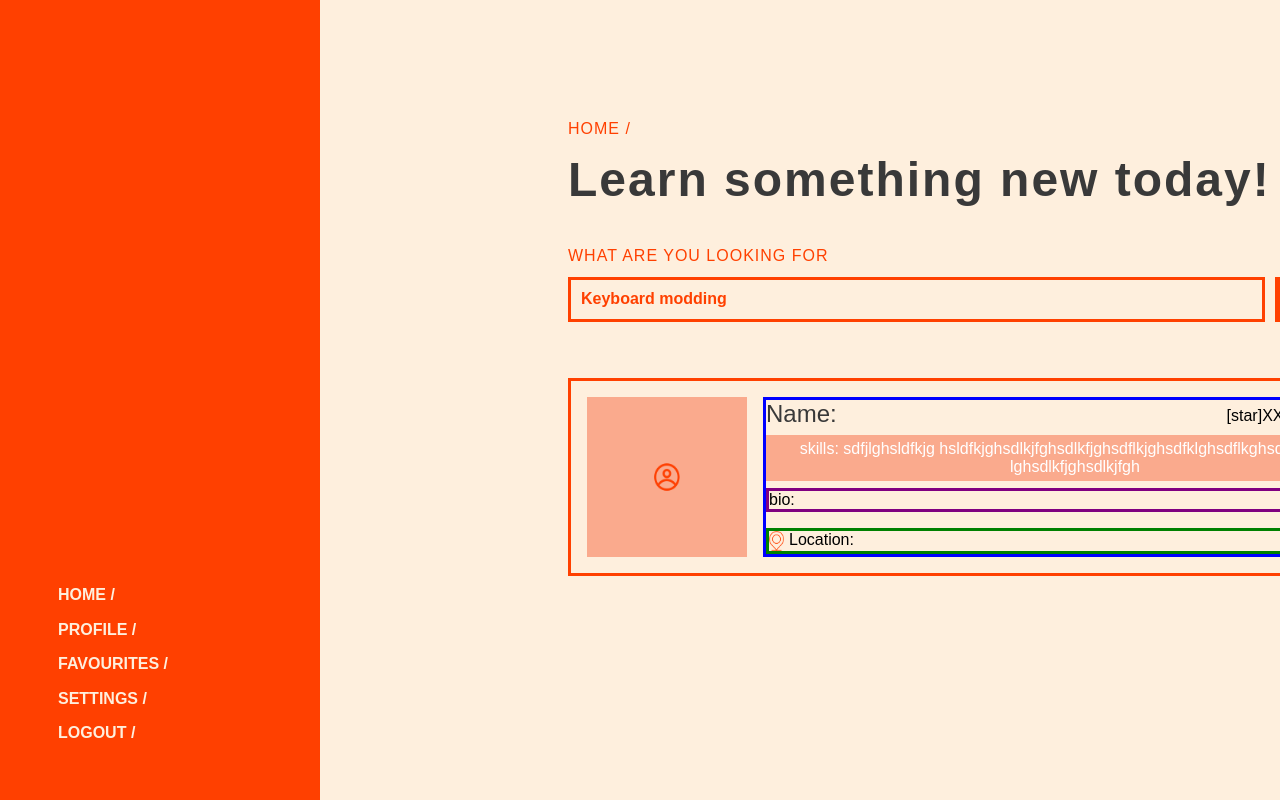
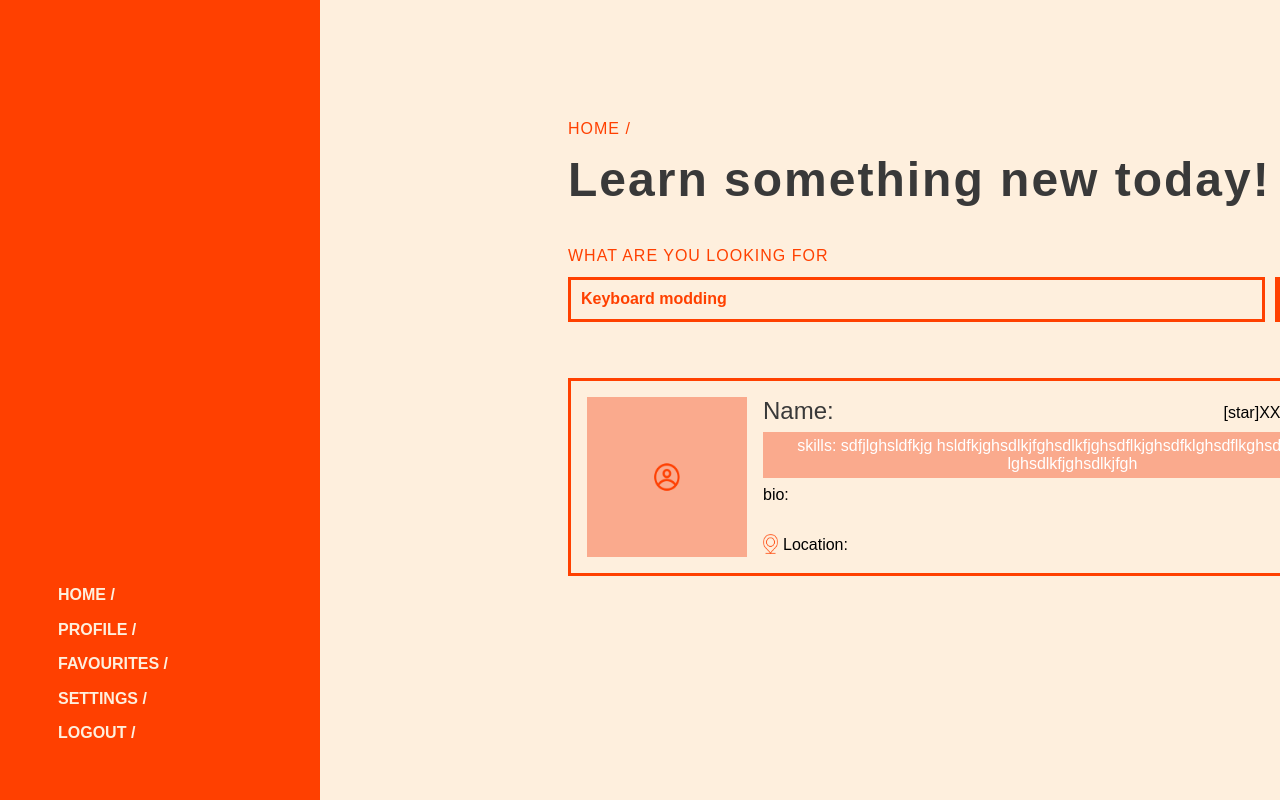
Before and after one commit to Your-Missing-Semester/permuto, a React (Create React App) app in the folder frontend/: page /home in a window 1280 px wide. Shown: the top 800 px of the page. Built offline with nearby package versions, Linux system fonts and the light colour scheme.

Commit message:
location positioning

```diff
--- a/frontend/src/components/HomePage/Profiles/profiles.module.css
+++ b/frontend/src/components/HomePage/Profiles/profiles.module.css
@@ -17,7 +17,6 @@
     grid-column: 2;
     display: flex;
     flex-direction: column;
-    border: solid blue 3px;
 }
 
 .pfp {
@@ -63,22 +62,20 @@
 }
 
 .bio {
-    margin-top: auto;
+    margin-top: 3px;
     font-size: 16px;
     font-weight: lighter;
-    border: 3px purple solid;
 }
 
 .row2{
     display: flex;
     gap: 5px;
-    border: 3px green solid;
 }
 
 .location {
     font-size: 16px;
     font-weight: lighter;
-    margin: 0px;
+    margin-bottom: auto;
     float: left
 }
 
@@ -86,4 +83,5 @@
     width: 15px;
     height: 20px;
     float: left;
+    margin-top: auto;
 }
```
